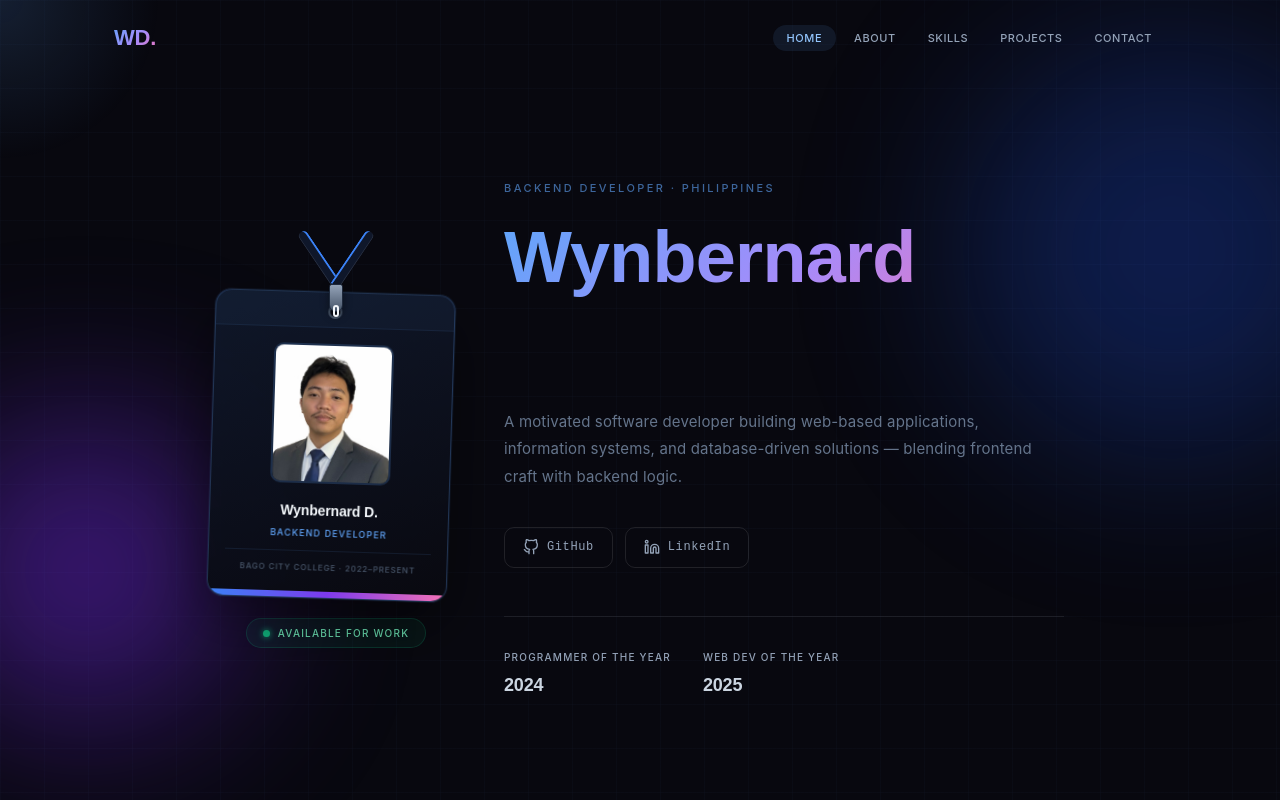
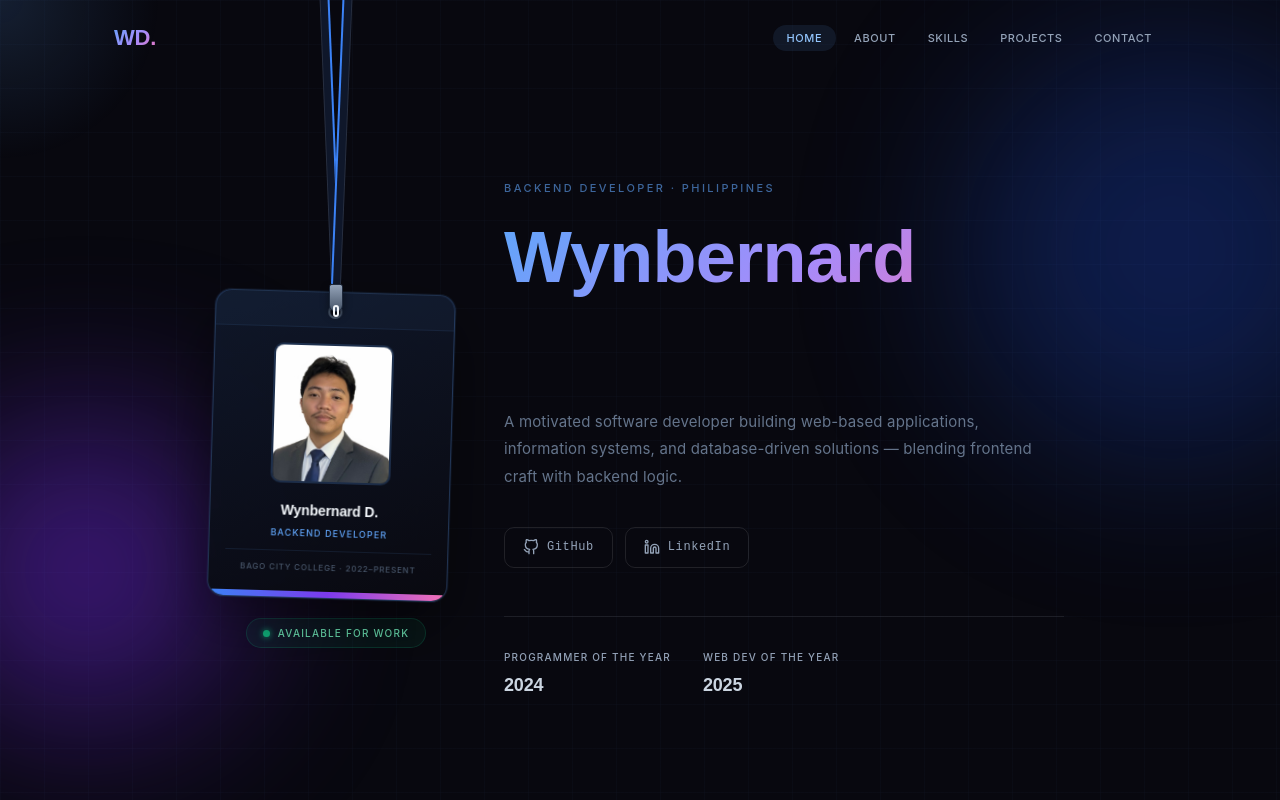
Before and after one commit to wynbernard/my_portfolio, a React (Vite) app: page / in a window 1280 px wide. Shown: the top 800 px of the page. Built offline with nearby package versions, Linux system fonts and the light colour scheme.

Commit message:
fix the swing of the id

```diff
--- a/src/components/Hero.jsx
+++ b/src/components/Hero.jsx
@@ -11,9 +11,65 @@ const Hero = ({ scrollTo }) => {
   const [cardPos, setCardPos] = useState({ x: 0, y: 0 });
   const [originPos, setOriginPos] = useState({ x: 0, y: 0 });
   const [dragOffset, setDragOffset] = useState({ x: 0, y: 0 });
+  const [cardHeight, setCardHeight] = useState(290);
 
   const cardRef = useRef(null);
   const anchorRef = useRef(null);
+  const innerCardRef = useRef(null);
+  const cardVelocity = useRef({ x: 0, y: 0 });
+  const lastCardPos = useRef({ x: 0, y: 0 });
+  const currentRotation = useRef({ x: 0, y: 0, z: 0 });
+  const rotationVelocity = useRef({ x: 0, y: 0, z: 0 });
+
+  useEffect(() => {
+    let frameId;
+    const updatePhysics = () => {
+      if (cardRef.current && innerCardRef.current) {
+        const rect = cardRef.current.getBoundingClientRect();
+        const currentX = rect.left;
+        const currentY = rect.top;
+
+        if (lastCardPos.current.x !== 0 || lastCardPos.current.y !== 0) {
+          const vx = currentX - lastCardPos.current.x;
+          const vy = currentY - lastCardPos.current.y;
+
+          cardVelocity.current.x = cardVelocity.current.x * 0.8 + vx * 0.2;
+          cardVelocity.current.y = cardVelocity.current.y * 0.8 + vy * 0.2;
+        }
+
+        lastCardPos.current.x = currentX;
+        lastCardPos.current.y = currentY;
+
+        let tx = cardVelocity.current.y * 1.5;
+        let ty = cardVelocity.current.x * 1.5;
+        let tz = -cardVelocity.current.x * 1.2;
+
+        tx = Math.max(-45, Math.min(45, tx));
+        ty = Math.max(-45, Math.min(45, ty));
+        tz = Math.max(-35, Math.min(35, tz));
+
+        const tension = 0.08;
+        const friction = 0.82;
+
+        rotationVelocity.current.x += (tx - currentRotation.current.x) * tension;
+        rotationVelocity.current.y += (ty - currentRotation.current.y) * tension;
+        rotationVelocity.current.z += (tz - currentRotation.current.z) * tension;
+
+        rotationVelocity.current.x *= friction;
+        rotationVelocity.current.y *= friction;
+        rotationVelocity.current.z *= friction;
+
+        currentRotation.current.x += rotationVelocity.current.x;
+        currentRotation.current.y += rotationVelocity.current.y;
+        currentRotation.current.z += rotationVelocity.current.z;
+
+        innerCardRef.current.style.transform = `perspective(1000px) rotateX(${currentRotation.current.x}deg) rotateY(${currentRotation.current.y}deg) rotateZ(${currentRotation.current.z}deg)`;
+      }
+      frameId = requestAnimationFrame(updatePhysics);
+    };
+    frameId = requestAnimationFrame(updatePhysics);
+    return () => cancelAnimationFrame(frameId);
+  }, []);
 
   useEffect(() => {
     if (!isDragging) return;
@@ -79,28 +135,27 @@ const Hero = ({ scrollTo }) => {
           {/* Lanyard + Card wrapper */}
           <div style={{ display: "flex", flexDirection: "column", alignItems: "center", userSelect: "none", position: "relative" }}>
             {/* Anchor Point — where the cord is tied */}
-            <div ref={anchorRef} style={{ position: "absolute", top: 0, left: "50%", width: 1, height: 1 }} />
+            <div ref={anchorRef} style={{ position: "absolute", top: -1000, left: "50%", width: 1, height: 1 }} />
 
-            {/* Cord */}
-            {!isFixed ? (
+            {/* Cord Layout Placeholder / Static Cord */}
             <div style={{ position: "relative", width: 80, height: 60, zIndex: 2, flexShrink: 0 }}>
+              {!isFixed && (
+                <>
                   {/* Left String */}
                   <div style={{
-                  position: "absolute", top: 0, left: 0,
-                  width: 10, height: 65,
+                    position: "absolute", bottom: 8, left: 35,
+                    width: 10, height: 1000,
                     background: "#0f172a", borderRight: "2px solid #3b82f6",
                     borderLeft: "1px solid rgba(255,255,255,0.1)",
-                  transformOrigin: "top center", transform: "rotate(-34deg)",
-                  borderRadius: "8px 8px 0 0"
+                    transformOrigin: "bottom center", transform: "rotate(-2.3deg)"
                   }} />
                   {/* Right String */}
                   <div style={{
-                  position: "absolute", top: 0, right: 0,
-                  width: 10, height: 65,
+                    position: "absolute", bottom: 8, right: 35,
+                    width: 10, height: 1000,
                     background: "#0f172a", borderLeft: "2px solid #3b82f6",
                     borderRight: "1px solid rgba(255,255,255,0.1)",
-                  transformOrigin: "top center", transform: "rotate(34deg)",
-                  borderRadius: "8px 8px 0 0"
+                    transformOrigin: "bottom center", transform: "rotate(2.3deg)"
                   }} />
 
                   {/* Hardware clip */}
@@ -117,8 +172,11 @@ const Hero = ({ scrollTo }) => {
                     {/* Metal Hook */}
                     <div style={{ width: 6, height: 12, border: "2px solid #f1f5f9", borderRadius: 10, position: "absolute", bottom: -6 }} />
                   </div>
+                </>
+              )}
             </div>
-            ) : (() => {
+
+            {isFixed && (() => {
               // Dynamic Cord Calculation
               const anchorRect = anchorRef.current?.getBoundingClientRect() || { left: 0, top: 0, width: 0 };
               const ax = anchorRect.left + anchorRect.width / 2;
@@ -129,7 +187,7 @@ const Hero = ({ scrollTo }) => {
 
               // Compute realistic stretch tension
               const dyBase = Math.max(1, hy - ay);
-              const restingDy = 75;
+              const restingDy = 1050;
               const stretchFactor = Math.max(1, dyBase / restingDy);
 
               // Fabric tightens around the neck, and the cord width stretches thin
@@ -202,7 +260,7 @@ const Hero = ({ scrollTo }) => {
             })()}
 
             {/* Placeholder keeps layout space when card is fixed */}
-            {isFixed && <div style={{ width: 240, height: 290, flexShrink: 0 }} />}
+            {isFixed && <div style={{ width: 240, height: cardHeight, flexShrink: 0 }} />}
 
             {/* ID Card */}
             <div
@@ -211,6 +269,7 @@ const Hero = ({ scrollTo }) => {
               onMouseDown={e => {
                 e.preventDefault();
                 const rect = cardRef.current.getBoundingClientRect();
+                setCardHeight(rect.height);
                 setOriginPos({ x: rect.left, y: rect.top });
                 setCardPos({ x: rect.left, y: rect.top });
                 setDragOffset({ x: e.clientX - rect.left, y: e.clientY - rect.top });
@@ -219,22 +278,31 @@ const Hero = ({ scrollTo }) => {
               }}
               style={{
                 width: 240,
+                position: isFixed ? "fixed" : "relative",
+                left: isFixed ? cardPos.x : "auto",
+                top: isFixed ? cardPos.y : "auto",
+                cursor: isDragging ? "grabbing" : "grab",
+                transition: isDragging
+                  ? "none"
+                  : "left 0.65s cubic-bezier(0.34,1.56,0.64,1), top 0.65s cubic-bezier(0.34,1.56,0.64,1)",
+                willChange: "left, top",
+                zIndex: isFixed ? 9999 : 1,
+              }}
+            >
+              <div
+                ref={innerCardRef}
+                style={{
+                  width: "100%", height: "100%",
                   borderRadius: 16,
                   border: "1px solid rgba(96,165,250,0.25)",
                   overflow: "hidden",
-                position: isFixed ? "fixed" : "relative",
-                left: isFixed ? cardPos.x : "auto",
-                top: isFixed ? cardPos.y : "auto",
                   background: "linear-gradient(160deg, rgba(15,23,42,0.95), rgba(8,8,15,0.98))",
                   boxShadow: isDragging
                     ? "0 40px 90px rgba(0,0,0,0.7), 0 0 60px rgba(96,165,250,0.2)"
                     : "0 24px 64px rgba(0,0,0,0.5), 0 0 0 1px rgba(96,165,250,0.1)",
-                cursor: isDragging ? "grabbing" : "grab",
-                transition: isDragging
-                  ? "box-shadow 0.1s"
-                  : "left 0.65s cubic-bezier(0.34,1.56,0.64,1), top 0.65s cubic-bezier(0.34,1.56,0.64,1), box-shadow 0.4s ease",
-                willChange: "left, top",
-                zIndex: isFixed ? 9999 : 1,
+                  transition: isDragging ? "box-shadow 0.1s" : "box-shadow 0.4s ease",
+                  transformOrigin: "50% 19px",
+                  willChange: "transform"
                 }}
               >
               {/* Clip hole at top */}
@@ -263,6 +331,7 @@ const Hero = ({ scrollTo }) => {
 
               {/* Bottom stripe */}
               <div style={{ height: 6, background: "linear-gradient(90deg, #3b82f6, #7c3aed, #f472b6)" }} />
+              </div>
             </div>
           </div>
 
```
Lines whose indentation alone changed are shown as unchanged.
